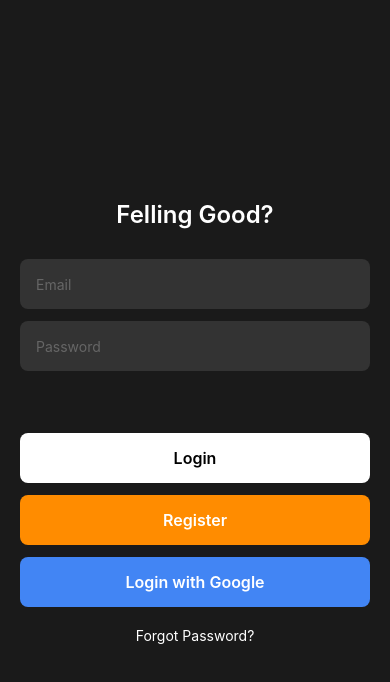
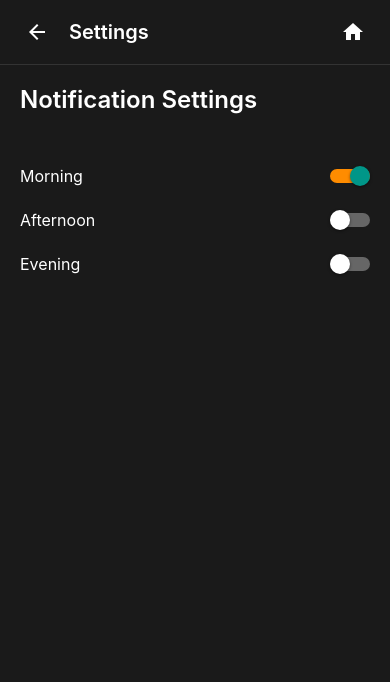
Before and after one commit to DanielMarquesz/felling-good, a React Native app: screen /SettingsNavigation in a window 390 px wide. Shown: the top 682 px of the page. Built offline with nearby package versions, Linux system fonts and the light colour scheme.

Commit message:
feat: notification settings scream

```diff
--- /dev/null
+++ b/App/Components/Settings/Notifications/notifications.tsx
@@ -0,0 +1,146 @@
+import React, { useState } from 'react';
+import {
+  View,
+  Text,
+  StyleSheet,
+  SafeAreaView,
+  StatusBar,
+  TouchableOpacity,
+  Switch,
+  useWindowDimensions,
+} from 'react-native';
+import Icon from 'react-native-vector-icons/MaterialIcons'; // Use react-native-vector-icons
+import { useNavigation } from '@react-navigation/native';
+
+type NotificationPeriod = {
+  id: string;
+  label: string;
+  enabled: boolean;
+};
+
+const NotificationSettingsScreen: React.FC = () => {
+  const [periods, setPeriods] = useState<NotificationPeriod[]>([
+    { id: 'morning', label: 'Morning', enabled: true },
+    { id: 'afternoon', label: 'Afternoon', enabled: false },
+    { id: 'evening', label: 'Evening', enabled: false },
+  ]);
+
+  const handleToggle = (id: string) => {
+    setPeriods(periods.map(period =>
+      period.id === id ? { ...period, enabled: !period.enabled } : period
+    ));
+  };
+
+  const navigation = useNavigation();
+
+  const handleBack = () => {
+    navigation.goBack();
+  };
+
+  const handleHome = () => {
+    navigation.navigate('Home');
+  };
+
+  const { width, height } = useWindowDimensions(); // Adjust dimensions for reactivity
+
+  return (
+    <SafeAreaView style={styles.safeArea}>
+      <StatusBar barStyle="light-content" backgroundColor="#1a1a1a" />
+      <View style={styles.container}>
+        {/* Header */}
+        <View style={styles.header}>
+          <View style={styles.headerLeft}>
+            <TouchableOpacity onPress={handleBack} style={styles.headerButton}>
+              <Icon name="arrow-back" size={24} color="#fff" /> {/* Use Icon from react-native-vector-icons */}
+            </TouchableOpacity>
+            <Text style={styles.headerTitle}>Settings</Text>
+          </View>
+          <TouchableOpacity onPress={handleHome} style={styles.headerButton}>
+            <Icon name="home" size={24} color="#fff" /> {/* Use Icon from react-native-vector-icons */}
+          </TouchableOpacity>
+        </View>
+
+        {/* Content */}
+        <View style={styles.content}>
+          <Text style={styles.sectionTitle}>Notification Settings</Text>
+
+          {/* Notification Toggles */}
+          <View style={styles.togglesContainer}>
+            {periods.map(period => (
+              <View key={period.id} style={styles.toggleRow}>
+                <Text style={styles.toggleLabel}>{period.label}</Text>
+                <Switch
+                  value={period.enabled}
+                  onValueChange={() => handleToggle(period.id)}
+                  trackColor={{ false: '#666', true: '#ff8c00' }}
+                  thumbColor="#fff"
+                />
+              </View>
+            ))}
+          </View>
+        </View>
+      </View>
+    </SafeAreaView>
+  );
+};
+
+const styles = StyleSheet.create({
+  safeArea: {
+    flex: 1,
+    backgroundColor: '#1a1a1a',
+  },
+  container: {
+    flex: 1,
+    backgroundColor: '#1a1a1a',
+  },
+  header: {
+    flexDirection: 'row',
+    justifyContent: 'space-between',
+    alignItems: 'center',
+    paddingHorizontal: 20,
+    paddingVertical: 15,
+    borderBottomWidth: 1,
+    borderBottomColor: '#333',
+  },
+  headerLeft: {
+    flexDirection: 'row',
+    alignItems: 'center',
+  },
+  headerButton: {
+    padding: 5,
+  },
+  headerTitle: {
+    color: '#fff',
+    fontSize: 20,
+    fontWeight: '600',
+    marginLeft: 15,
+  },
+  content: {
+    flex: 1,
+    width: '100%',
+    height: '100%',
+    paddingHorizontal: 20,
+    paddingTop: 20,
+  },
+  sectionTitle: {
+    color: '#fff',
+    fontSize: 24,
+    fontWeight: '600',
+    marginBottom: 30,
+  },
+  togglesContainer: {
+    marginTop: 10,
+  },
+  toggleRow: {
+    flexDirection: 'row',
+    justifyContent: 'space-between',
+    alignItems: 'center',
+    paddingVertical: 12,
+  },
+  toggleLabel: {
+    color: '#fff',
+    fontSize: 16,
+  },
+});
+
+export default NotificationSettingsScreen;
--- a/App/Components/Settings/settings.tsx
+++ b/App/Components/Settings/settings.tsx
@@ -37,6 +37,10 @@ const SettingsScreen: React.FC = () => {
     navigation.navigate('Home');
   };
 
+  const handleNotificationSettings = () => {
+    navigation.navigate('SettingsNavigation');
+  };
+
   return (
     <SafeAreaView style={styles.safeArea}>
       <StatusBar barStyle="light-content" backgroundColor="#1a1a1a" />
@@ -57,7 +61,7 @@ const SettingsScreen: React.FC = () => {
           <SettingsCard
             title="Notification Settings"
             description="Set the amount of requests per day"
-            onPress={() => console.log('Notification Settings pressed')}
+            onPress={handleNotificationSettings}
           />
           <SettingsCard
             title="Contact Management"
--- a/App/Navigation/navigation.tsx
+++ b/App/Navigation/navigation.tsx
@@ -5,6 +5,7 @@ import LoginScreen from '../Components/Login/login';
 import { NavigationContainer } from '@react-navigation/native';
 import AnswerScreen from '../Components/Home/Question/answer';
 import SettingsScreen from '../Components/Settings/settings';
+import NotificationSettingsScreen from '../Components/Settings/Notifications/notifications';
 
 
 const Stack = createStackNavigator();
@@ -17,6 +18,7 @@ const Navigation = () => {
       <Stack.Screen name="Home" component={HomeScreen} options={{headerShown: false}}/>
       <Stack.Screen name="Answer" component={AnswerScreen} options={{headerShown: false}}/>
       <Stack.Screen name="Settings" component={SettingsScreen} options={{headerShown: false}}/>
+      <Stack.Screen name="SettingsNavigation" component={NotificationSettingsScreen} options={{headerShown: false}}/>
     </Stack.Navigator>
     </NavigationContainer>
   );
```
